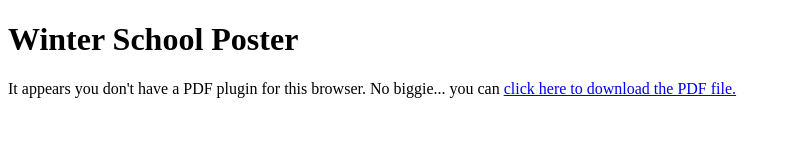
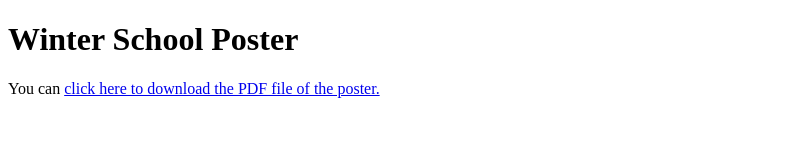
Before and after one commit to felixknollmann/Les_Houches_2024, a plain HTML site: page index.html in a window 1280 px wide. Shown: the whole page, without its empty margins (0-790 px from the left). Drawn offline with Linux system fonts and the light colour scheme.

Commit message:
Update index.html

```diff
--- a/index.html
+++ b/index.html
@@ -5,10 +5,7 @@
 </head>
 <body>
   <h1>Winter School Poster</h1>
-  <object data="winter_2024_poster.pdf" type="application/pdf" width="100%" height="800px">
-    <p>It appears you don't have a PDF plugin for this browser.
-      No biggie... you can <a href="winter_2024_poster.pdf">click here to
-      download the PDF file.</a></p>
-  </object>
+  <p>You can <a href="winter_2024_poster.pdf">click here to
+      download the PDF file of the poster.</a></p>
 </body>
 </html>
```
